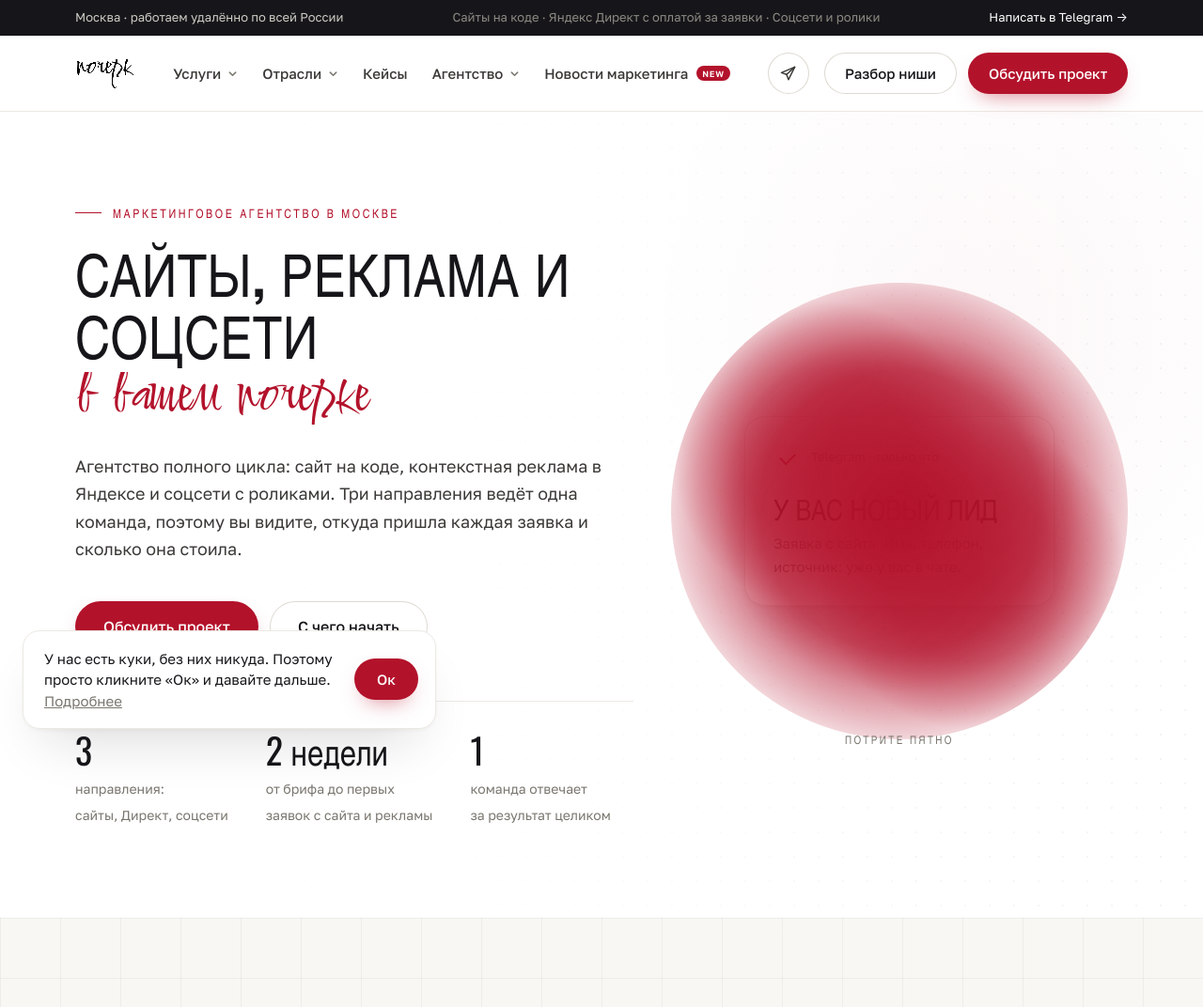
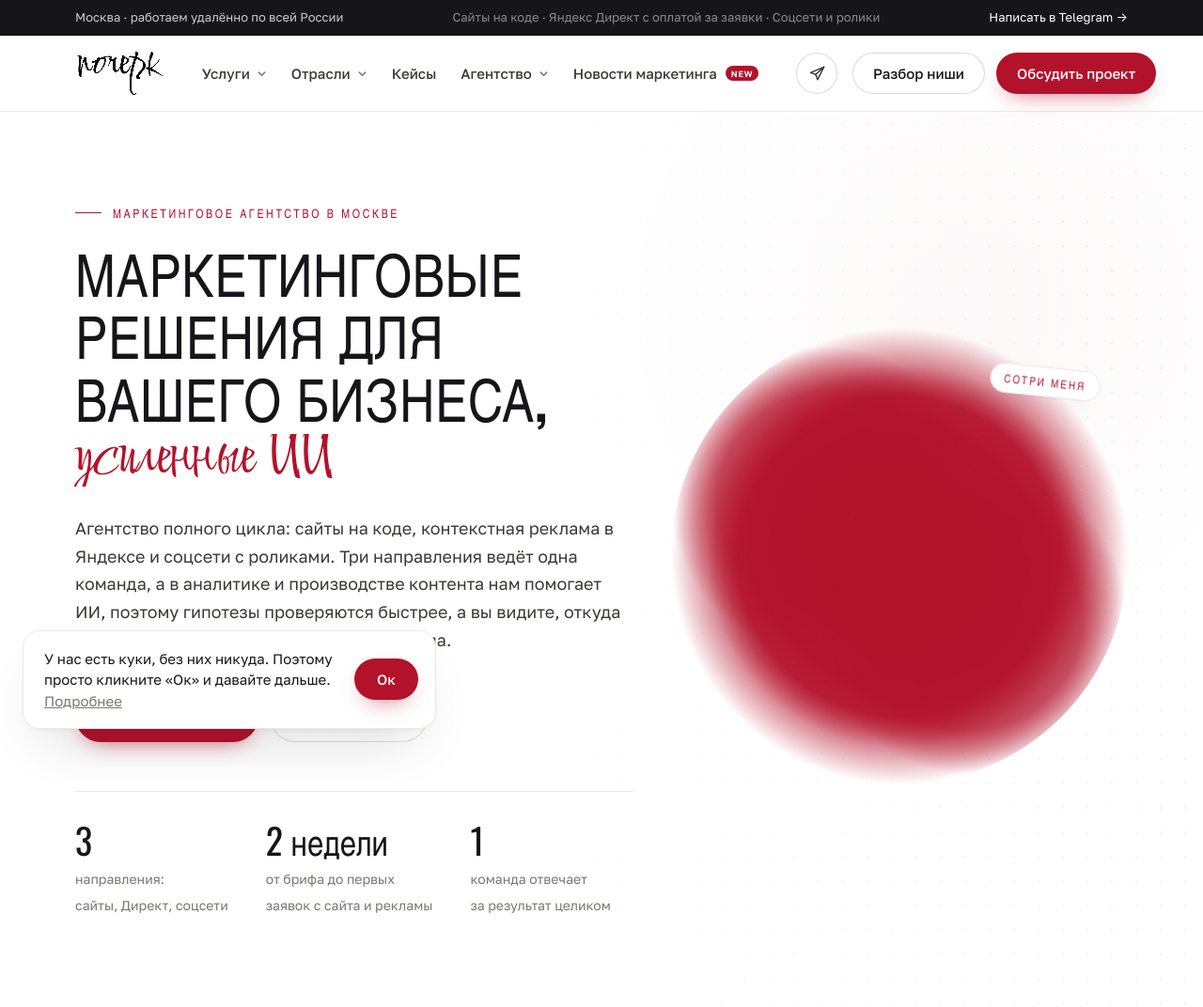
Before and after one commit to sergei4icks-jpg/pocherk-agency, a PHP site: page / in a window 1280 px wide. Shown: the top 1072 px of the page at 94% size. Run offline with PHP 8.4, Linux system fonts and the light colour scheme.

Commit message:
Первый экран: заголовок про решения с ИИ, карточка CRM под плотным пятном, плашка «сотри меня», лого не наезжает на меню
Co-Authored-By: Claude Fable 5.1 <noreply@anthropic.com>

```diff
--- a/assets/site.js
+++ b/assets/site.js
@@ -250,11 +250,11 @@ document.querySelectorAll('.btn-red, .btn-dark').forEach(b => {
     ctx.globalCompositeOperation = 'source-over';
     ctx.clearRect(0, 0, W, H);
     // три наложенных пятна с мягкими краями
-    const blobs = [[.5, .5, .56, .97], [.34, .38, .34, .6], [.66, .64, .34, .6], [.5, .5, .4, .5]];
+    const blobs = [[.5, .5, .5, 1], [.34, .38, .34, .7], [.66, .64, .34, .7], [.5, .5, .42, .8]];
     blobs.forEach(([x, y, r, a]) => {
       const g = ctx.createRadialGradient(x * W, y * H, 0, x * W, y * H, r * Math.min(W, H));
       g.addColorStop(0, `rgba(179,18,43,${a})`);
-      g.addColorStop(.55, `rgba(179,18,43,${a * .75})`);
+      g.addColorStop(.7, `rgba(179,18,43,${a * .92})`);
       g.addColorStop(1, 'rgba(179,18,43,0)');
       ctx.fillStyle = g; ctx.fillRect(0, 0, W, H);
     });
--- a/assets/style.css
+++ b/assets/style.css
@@ -446,7 +446,7 @@ section{padding:104px 0}
 @media (max-width:640px){.topbar .wrap{height:34px}.topbar span{white-space:nowrap;overflow:hidden;text-overflow:ellipsis}}
 
 /* лого: слово пером + дескриптор текстом */
-.logo{display:flex;align-items:center;gap:14px;text-decoration:none;color:var(--ink)}
+.logo{display:flex;align-items:center;gap:14px;text-decoration:none;color:var(--ink);flex:none;white-space:nowrap}
 .logo img{height:50px;width:auto}
 .logo-txt{font:500 10.5px/1.25 var(--caps);letter-spacing:.2em;text-transform:uppercase;color:var(--red);padding-left:14px;border-left:1px solid var(--red)}
 @media (max-width:900px){.logo img{height:40px}.logo-txt{font-size:9.5px;letter-spacing:.16em;padding-left:10px}}
@@ -609,8 +609,12 @@ section{padding:104px 0}
 .erase-badge{display:inline-flex;align-items:center;gap:10px;font-size:13px;color:var(--muted)}
 .erase-badge i{width:30px;height:30px;border-radius:9px;background:var(--blush);position:relative;flex:none}
 .erase-badge i::after{content:"";position:absolute;left:10px;top:7px;width:8px;height:13px;border:2px solid var(--red);border-top:0;border-left:0;transform:rotate(45deg)}
-.erase-hint{position:absolute;left:50%;bottom:-6px;transform:translateX(-50%);font:500 12px/1 var(--caps);letter-spacing:.2em;text-transform:uppercase;color:var(--muted);transition:opacity .4s;white-space:nowrap}
-.hero-erase.touched .erase-hint{opacity:0}
+.erase-tag{position:absolute;right:6%;top:9%;background:#fff;color:var(--red);border:1px solid var(--line);border-radius:999px;padding:9px 14px;font:500 12px/1 var(--caps);letter-spacing:.18em;text-transform:uppercase;box-shadow:var(--shadow);transform:rotate(6deg);pointer-events:none;transition:opacity .4s,transform .4s;white-space:nowrap;animation:tag-bob 2.4s ease-in-out infinite}
+@keyframes tag-bob{0%,100%{transform:rotate(6deg) translateY(0)}50%{transform:rotate(6deg) translateY(-5px)}}
+.hero-erase.touched .erase-tag{opacity:0;transform:rotate(6deg) scale(.9);animation:none}
+/* карточка под пятном не видна, пока его не начали стирать */
+.erase-card{opacity:0;transition:opacity .3s}
+.hero-erase.touched .erase-card,.hero-erase.done .erase-card{opacity:1}
 @media (max-width:960px){.hero-v3 .hero-grid{grid-template-columns:1fr}.hero-erase{display:grid;max-width:360px;margin:8px auto 0}}
 @media (max-width:560px){.hero-v3 .hero-nums{grid-template-columns:1fr 1fr}}
 @media (prefers-reduced-motion:reduce){.hero-erase{animation:none;opacity:1}}
--- a/index.html
+++ b/index.html
@@ -93,8 +93,8 @@
   <div class="wrap hero-grid">
     <div>
       <span class="kicker">Маркетинговое агентство в Москве</span>
-      <h1>Сайты, реклама и соцсети <span class="hand">в вашем почерке</span></h1>
-      <p class="lead">Агентство полного цикла: сайт на коде, контекстная реклама в Яндексе и соцсети с роликами. Три направления ведёт одна команда, поэтому вы видите, откуда пришла каждая заявка и сколько она стоила.</p>
+      <h1>Маркетинговые решения для вашего бизнеса, <span class="hand">усиленные ИИ</span></h1>
+      <p class="lead">Агентство полного цикла: сайты на коде, контекстная реклама в Яндексе и соцсети с роликами. Три направления ведёт одна команда, а в аналитике и производстве контента нам помогает ИИ, поэтому гипотезы проверяются быстрее, а вы видите, откуда пришла каждая заявка и сколько она стоила.</p>
       <div class="btns">
         <a class="btn btn-red" href="#quiz">Обсудить проект</a>
         <a class="btn btn-ghost" href="#offers">С чего начать</a>
@@ -107,12 +107,12 @@
     </div>
     <div class="hero-erase" data-erase>
       <div class="erase-card">
-        <div class="erase-badge"><i></i><span>Telegram · только что</span></div>
+        <div class="erase-badge"><i></i><span>CRM · только что</span></div>
         <b>У вас новый лид</b>
-        <p>Заявка с сайта. Имя, телефон, источник: уже у вас в чате.</p>
+        <p>Заявка с сайта. Имя, телефон, источник и кампания уже в вашей CRM.</p>
       </div>
       <canvas class="erase-canvas" aria-hidden="true"></canvas>
-      <span class="erase-hint">потрите пятно</span>
+      <span class="erase-tag">сотри меня</span>
     </div>
   </div>
 </section>
```
